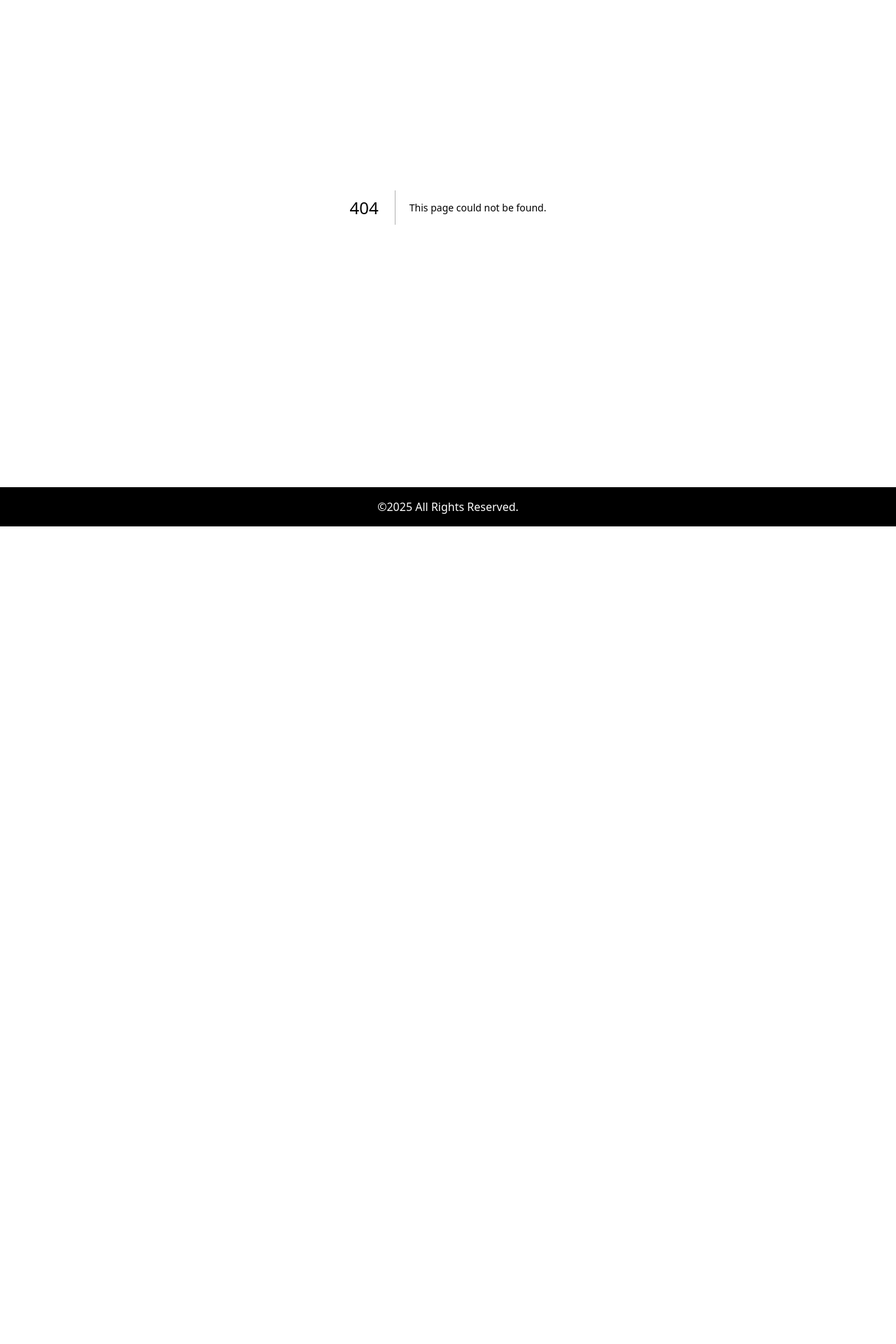
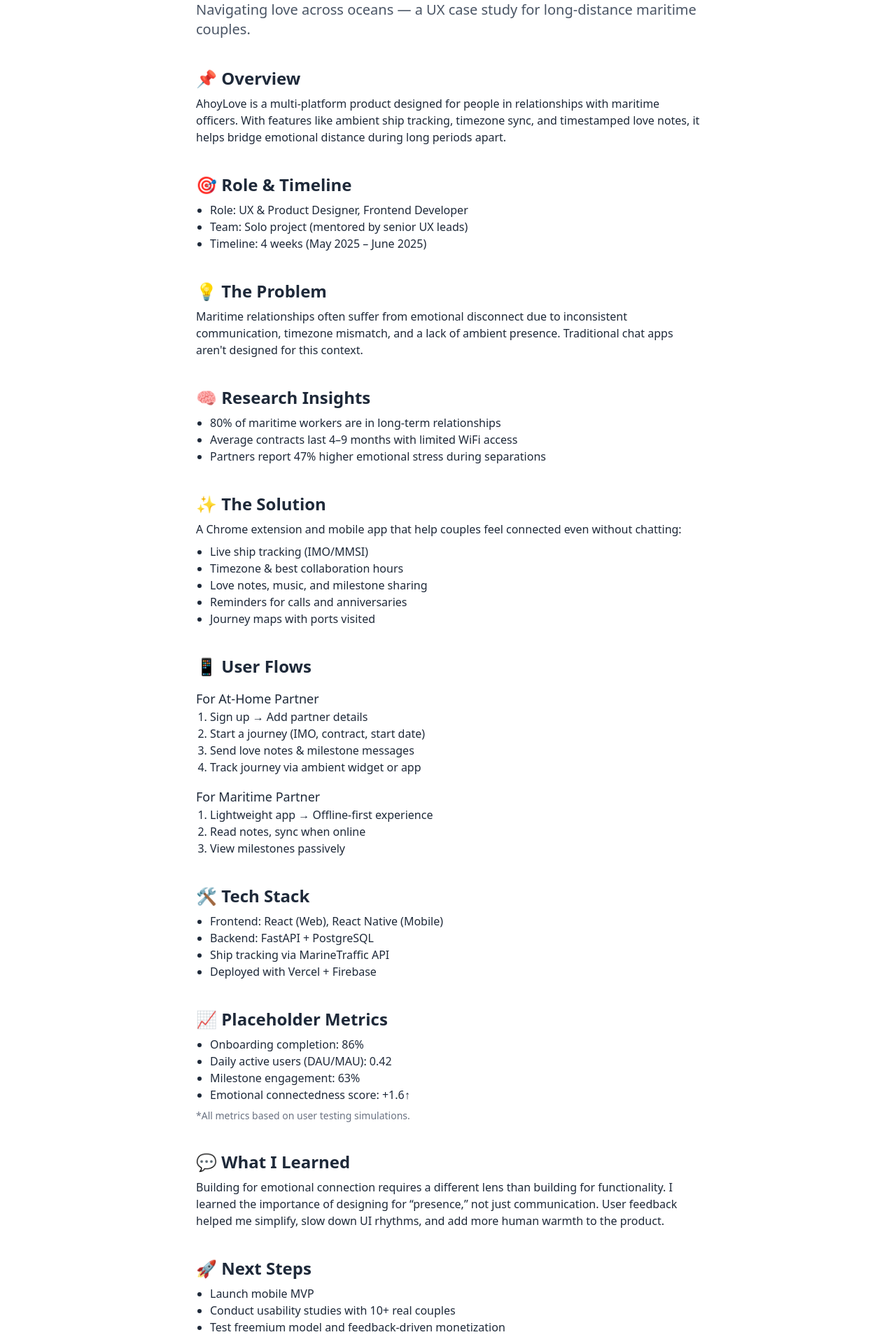
Before and after one commit to shubhisri15/my-portfolio, a Next.js app: page /projects/case-studies/ahoylove in a window 1280 px wide. Before the commit this address had no page. Shown: the part 200-2120 px from the top of the page at 70% size. Before the commit the page ends 952 px from the top, so only its background shows below. Built offline with nearby package versions, Linux system fonts and the light colour scheme.

Commit message:
ahoylove case study details, project page refactoring

```diff
--- a/src/app/about/page.tsx
+++ b/src/app/about/page.tsx
@@ -1,3 +1,42 @@
-export default function AboutPage() {
-    return <div><p>About me</p></div>
+// Inside your Next.js site, e.g., components/AboutSection.jsx
+
+export default function AboutSection() {
+  return (
+    <section className="max-w-3xl mx-auto px-6 py-16 text-left mb-8">
+      <h2 className="text-4xl font-bold mb-8 text-indigo-600">Hi there, stalker 👀</h2>
+
+      <div className="space-y-6 text-lg leading-relaxed text-gray-800">
+        <p>
+          Let me make the stalking easier for you.
+        </p>
+
+        <p>
+          I began my career as a Software Engineer at Atlassian India LLP, working on SaaS products in the ITSM suite. Over 4 years, I worked with cross-functional teams, picked up new tools and ways of working, and honestly — found it all way more refreshing than DSA.
+        </p>
+
+        <p>
+          The coolest part? As I grew into a Full Stack Engineer, I found myself drawn to the frontend — crafting clean, intuitive interfaces and thinking deeply about the user behind the screen. "5 Whys" wasn’t just a process anymore, it became instinct.
+        </p>
+
+        <p>
+          I started owning frontend-heavy features, focusing on accessibility, interaction design, and performance. Outside work, I doubled down on UI/UX and visual storytelling — blending code and creativity to build interfaces that feel effortless.
+        </p>
+
+        <p>
+          Fast forward to today, I'm a UX designer and frontend developer who’s spent the last few months bringing her eccentric ideas to life — crafting responsive, user-centric experiences that balance form and function.
+        </p>
+
+        <p>
+          I thrive on projects where I get to push pixels, fine-tune interactions, and bring delight to every touchpoint. So if you think what I bring to the table is what you are looking for, let's chat over coffee!
+        </p>
+        </div>
+
+      <a
+        href="https://www.linkedin.com/in/shubhisrivastava15/"
+        className="inline-block bg-indigo-600 hover:bg-indigo-700 text-white font-semibold py-3 px-6 rounded-xl shadow-md transition mt-8"
+      >
+        Let’s chat over coffee
+      </a>
+    </section>
+  );
 }
--- a/src/app/globals.css
+++ b/src/app/globals.css
@@ -3,6 +3,10 @@
 @tailwind base;
 @tailwind components;
 @tailwind utilities;
+
+@theme {
+
+}
 
 @layer utilities {
   @keyframes scrollLoop {
--- a/src/app/page.tsx
+++ b/src/app/page.tsx
@@ -8,7 +8,7 @@
   return (
       <main className='flex justify-between gap-12 items-center py-8'>
         <div className='flex flex-col gap-8 overflow-hidden basis-1/2'>
-          <h1 className='text-8xl'>Shubhi Srivastava</h1>
+          <h1 className='text-7xl uppercase font-extrabold'>Shubhi <span className='text-gray-500'>Srivastava</span></h1>
           <div className='flex flex-col gap-2'>
             <p className='text-3xl'>Frontend Engineer | UX Designer</p>
             <p>I’m an engineer who blends clean code with thoughtful design, to build intuitive, performant interfaces that put users first.</p>
@@ -20,7 +20,7 @@
           <ScrollingTicker />
         </div>
         <div>
-          <Image src={profilePic} alt='Shubhi profile picture' width={700} height={700} className="opacity-80"/>
+          <Image src={profilePic} alt='Shubhi profile picture' width={700} className="opacity-80 h-auto"/>
         </div>
       </main>
   );
--- a/src/app/projects/[id]/page.tsx
+++ /dev/null
@@ -1,8 +0,0 @@
-'use client'
-
-import { useParams } from "next/navigation"
-
-export default function ProjectDetailsPage() {
-    const { id } = useParams()
-    return <div>{id}</div>
-}
--- /dev/null
+++ b/src/app/projects/case-studies/ahoylove/page.tsx
@@ -0,0 +1,129 @@
+import Head from 'next/head';
+
+export default function AhoyLoveCaseStudy() {
+  return (
+    <>
+      <Head>
+        <title>AhoyLove – UX Case Study | Shubhi Srivastava</title>
+        <meta
+          name="description"
+          content="A UX case study of AhoyLove — a tool for long-distance maritime couples to stay emotionally connected across oceans."
+        />
+      </Head>
+
+      <main className="max-w-3xl mx-auto px-6 py-12 text-gray-800">
+        <h1 className="text-4xl font-bold mb-4">AhoyLove</h1>
+        <p className="text-xl mb-10 text-gray-600">
+          Navigating love across oceans — a UX case study for long-distance maritime couples.
+        </p>
+
+        <section className="mb-10">
+          <h2 className="text-2xl font-semibold mb-2">📌 Overview</h2>
+          <p>
+            AhoyLove is a multi-platform product designed for people in relationships with maritime officers.
+            With features like ambient ship tracking, timezone sync, and timestamped love notes, it helps
+            bridge emotional distance during long periods apart.
+          </p>
+        </section>
+
+        <section className="mb-10">
+          <h2 className="text-2xl font-semibold mb-2">🎯 Role & Timeline</h2>
+          <ul className="list-disc pl-5">
+            <li>Role: UX & Product Designer, Frontend Developer</li>
+            <li>Team: Solo project (mentored by senior UX leads)</li>
+            <li>Timeline: 4 weeks (May 2025 – June 2025)</li>
+          </ul>
+        </section>
+
+        <section className="mb-10">
+          <h2 className="text-2xl font-semibold mb-2">💡 The Problem</h2>
+          <p>
+            Maritime relationships often suffer from emotional disconnect due to inconsistent communication,
+            timezone mismatch, and a lack of ambient presence. Traditional chat apps aren't designed for this
+            context.
+          </p>
+        </section>
+
+        <section className="mb-10">
+          <h2 className="text-2xl font-semibold mb-2">🧠 Research Insights</h2>
+          <ul className="list-disc pl-5">
+            <li>80% of maritime workers are in long-term relationships</li>
+            <li>Average contracts last 4–9 months with limited WiFi access</li>
+            <li>Partners report 47% higher emotional stress during separations</li>
+          </ul>
+        </section>
+
+        <section className="mb-10">
+          <h2 className="text-2xl font-semibold mb-2">✨ The Solution</h2>
+          <p>
+            A Chrome extension and mobile app that help couples feel connected even without chatting:
+          </p>
+          <ul className="list-disc pl-5 mt-2">
+            <li>Live ship tracking (IMO/MMSI)</li>
+            <li>Timezone & best collaboration hours</li>
+            <li>Love notes, music, and milestone sharing</li>
+            <li>Reminders for calls and anniversaries</li>
+            <li>Journey maps with ports visited</li>
+          </ul>
+        </section>
+
+        <section className="mb-10">
+          <h2 className="text-2xl font-semibold mb-2">📱 User Flows</h2>
+          <h3 className="text-lg font-medium mt-4">For At-Home Partner</h3>
+          <ul className="list-decimal pl-5">
+            <li>Sign up → Add partner details</li>
+            <li>Start a journey (IMO, contract, start date)</li>
+            <li>Send love notes & milestone messages</li>
+            <li>Track journey via ambient widget or app</li>
+          </ul>
+
+          <h3 className="text-lg font-medium mt-4">For Maritime Partner</h3>
+          <ul className="list-decimal pl-5">
+            <li>Lightweight app → Offline-first experience</li>
+            <li>Read notes, sync when online</li>
+            <li>View milestones passively</li>
+          </ul>
+        </section>
+
+        <section className="mb-10">
+          <h2 className="text-2xl font-semibold mb-2">🛠 Tech Stack</h2>
+          <ul className="list-disc pl-5">
+            <li>Frontend: React (Web), React Native (Mobile)</li>
+            <li>Backend: FastAPI + PostgreSQL</li>
+            <li>Ship tracking via MarineTraffic API</li>
+            <li>Deployed with Vercel + Firebase</li>
+          </ul>
+        </section>
+
+        <section className="mb-10">
+          <h2 className="text-2xl font-semibold mb-2">📈 Placeholder Metrics</h2>
+          <ul className="list-disc pl-5">
+            <li>Onboarding completion: 86%</li>
+            <li>Daily active users (DAU/MAU): 0.42</li>
+            <li>Milestone engagement: 63%</li>
+            <li>Emotional connectedness score: +1.6↑</li>
+          </ul>
+          <p className="text-sm text-gray-500 mt-2">*All metrics based on user testing simulations.</p>
+        </section>
+
+        <section className="mb-10">
+          <h2 className="text-2xl font-semibold mb-2">💬 What I Learned</h2>
+          <p>
+            Building for emotional connection requires a different lens than building for functionality.
+            I learned the importance of designing for “presence,” not just communication. User feedback
+            helped me simplify, slow down UI rhythms, and add more human warmth to the product.
+          </p>
+        </section>
+
+        <section className="mb-20">
+          <h2 className="text-2xl font-semibold mb-2">🚀 Next Steps</h2>
+          <ul className="list-disc pl-5">
+            <li>Launch mobile MVP</li>
+            <li>Conduct usability studies with 10+ real couples</li>
+            <li>Test freemium model and feedback-driven monetization</li>
+          </ul>
+        </section>
+      </main>
+    </>
+  );
+}
--- a/src/app/projects/page.tsx
+++ b/src/app/projects/page.tsx
@@ -2,15 +2,11 @@
 
 export default function ProjectPage() {
     return (
-        <div>
-            <div className='grid grid-cols-3 gap-8 justify-items-center p-4 box-border items-center'>
-                <ProjectTile title='Ahoy Love' figma='' id='1' github=''/>
-                <ProjectTile title='Trailcraft' figma='' id='2' github=''/>
-                <ProjectTile title='75 hard tracker' figma='' id='3' github=''/>
-                <ProjectTile title='Powerlifting site' figma='' id='4' github=''/>
-                <ProjectTile title='Component Library' figma='' id='5' github=''/>
-                <ProjectTile title='ShuBuzzFeed' figma='' id='6' github=''/>
+        <main className='flex justify-center'>
+            <div className='flex flex-col gap-8 p-4 w-2/3 items-center'>
+                <ProjectTile title='Ahoy Love' caseStudy='/projects/case-studies/ahoylove' github='https://github.com/shubhisri15/ahoylove' overview="AhoyLove is a multi-platform product designed to make life easier for people in long distance relationships with maritime officers." />
+                <h1 className='font-light text-5xl text-gray-500'>More projects coming soon..</h1>
             </div>
-        </div>
+        </main>
     )
 }
--- a/src/components/Footer.tsx
+++ b/src/components/Footer.tsx
@@ -1,8 +1,9 @@
 export default function Footer() {
     const currentYear = new Date().getFullYear()
     return (
-        <footer className='bg-black w-full text-center text-white py-4'>
-            <p>©{currentYear} All Rights Reserved.</p>
+        <footer className='bg-black w-full flex align-center justify-between text-white py-4 px-12'>
+            <p className='text-sm'>©{currentYear} Shubhi Srivastava. All Rights Reserved.</p>
+            <p className='text-sm'>View portfolio source code</p>
         </footer>
     )
 }
--- /dev/null
+++ b/src/components/NavLink.tsx
@@ -0,0 +1,12 @@
+import Link from "next/link";
+
+type NavLinkProps = {
+    title: string,
+    href: string
+}
+
+const NavLink = ({ title = '', href = '' }: NavLinkProps) => {
+    return <Link href={href} className='hover:bg-gray-100 px-4 py-2 rounded-lg transition duration-150 ease-in'>{title}</Link>
+}
+
+export default NavLink;
--- a/src/components/Navbar.tsx
+++ b/src/components/Navbar.tsx
@@ -1,16 +1,7 @@
 'use client'
 
-import Link from "next/link";
 import { HiOutlineSun } from "react-icons/hi2";
-
-type NavLinkProps = {
-    title: string,
-    href: string
-}
-
-const NavLink = ({ title = '', href = '' }: NavLinkProps) => {
-    return <Link href={href} className='hover:bg-gray-100 px-4 py-2 rounded-lg transition duration-150 ease-in'>{title}</Link>
-}
+import NavLink from "./NavLink";
 
 const toggleMode = () => {
     // I change the site theme from light to dark and vice versa
--- a/src/components/ProjectTile.tsx
+++ b/src/components/ProjectTile.tsx
@@ -1,26 +1,36 @@
+'use client'
+
 import Link from "next/link";
+import { useState } from "react";
 import { FaGithub } from "react-icons/fa";
 import { IoLogoFigma } from "react-icons/io5";
+import NavLink from "./NavLink";
 
 type ProjectTileProps = {
     title: string;
-    figma: string;
+    overview?: string;
+    caseStudy: string;
     github: string;
-    id: string;
-
 }
 
-export default function ProjectTile({ title, github, figma, id }: ProjectTileProps) {
+export default function ProjectTile({ title, overview = '', github, caseStudy }: ProjectTileProps) {
+
     return (
-        <section className='h-90 w-135 box-border flex items-center justify-center'>
-            <section className='h-80 w-120 border-1 border-gray-300 bg-gray-50 relative'>
-                <h2 className='w-full text-center pt-2 font-bold'>{title}</h2>
-                <div className='flex gap-2 absolute bottom-2 left-2'>
-                    <Link href='#' target="_blank"><FaGithub size='2rem' className='hover:fill-gray-600'/></Link>
-                    <Link href='#' target="_blank"><IoLogoFigma size='2rem' className='hover:fill-gray-600'/></Link>
+            <section className='w-full border-1 border-gray-300 bg-gray-50 flex flex-col' >
+                <div className='flex justify-between px-12 py-6'>
+                    <div className='w-2/3'>
+                        <h2 className='pt-2 font-bold text-3xl mb-4'>{title}</h2>
+                        <p>{overview}</p>
+                    </div>
+                    <div className='w-120 h-40 bg-red-100 my-4'></div>
                 </div>
-                <Link href={`/projects/${id}`} target="_blank" className="px-4 py-2 rounded-md bg-gray-800 text-white absolute bottom-2 right-2">View Details</Link>
+                <div className="flex justify-between px-12 py-4">
+                    <div className='flex gap-4'>
+                        <Link href='#' target="_blank"><FaGithub size='2rem' className='hover:fill-gray-600'/></Link>
+                        <Link href='#' target="_blank"><IoLogoFigma size='2rem' className='hover:fill-gray-600'/></Link>
+                    </div>
+                    <NavLink href={caseStudy} title='View Case Study'/>
+                </div>
             </section>
-        </section>
     )
 }
--- a/src/components/ScrollingTicker.tsx
+++ b/src/components/ScrollingTicker.tsx
@@ -19,9 +19,7 @@
   useEffect(() => {
     const measure = () => {
       if (tickerRef.current) {
-        console.log(tickerRef)
         setScrollWidth(tickerRef.current.offsetWidth)
-        console.log(tickerRef.current.offsetWidth)
       }
     }
 
@@ -48,8 +46,7 @@
               src={logo}
               alt={`logo-${i}`}
               width={50}
-              height={60}
-              className="opacity-80 hover:opacity-100"
+              className="opacity-80 hover:opacity-100 h-auto"
             />
           ))}
         </div>
```
